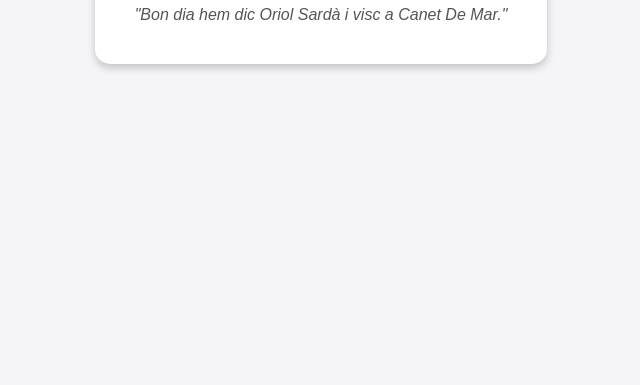
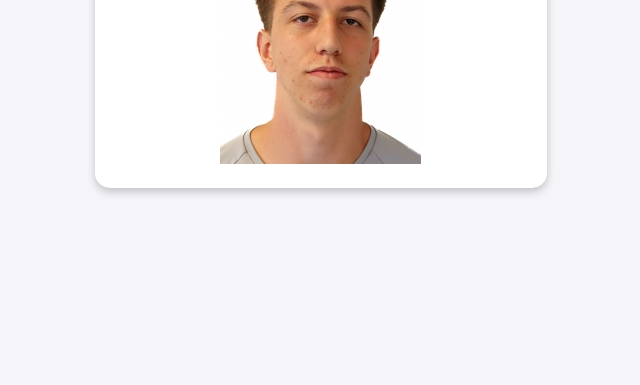
Before and after one commit to oriolS26/Web-Personal-i-compartici-amb-GitHub, a plain HTML site: page Index.html in a window 1280 px wide. Shown: the part 415-800 px from the top of the page, without its empty margins (319-959 px from the left). Drawn offline with Linux system fonts and the light colour scheme.

Commit message:
Canvis css

```diff
--- a/Index.html
+++ b/Index.html
@@ -10,6 +10,7 @@
     <div class="informacio">
         <h1>Oriol</h1>
         <p class="sobremi">"Bon dia hem dic Oriol Sardà i visc a Canet De Mar."</p>
+        <img src="Imatges/jo.jpg" alt="avatar">
     </div>
 
 </body>
```
